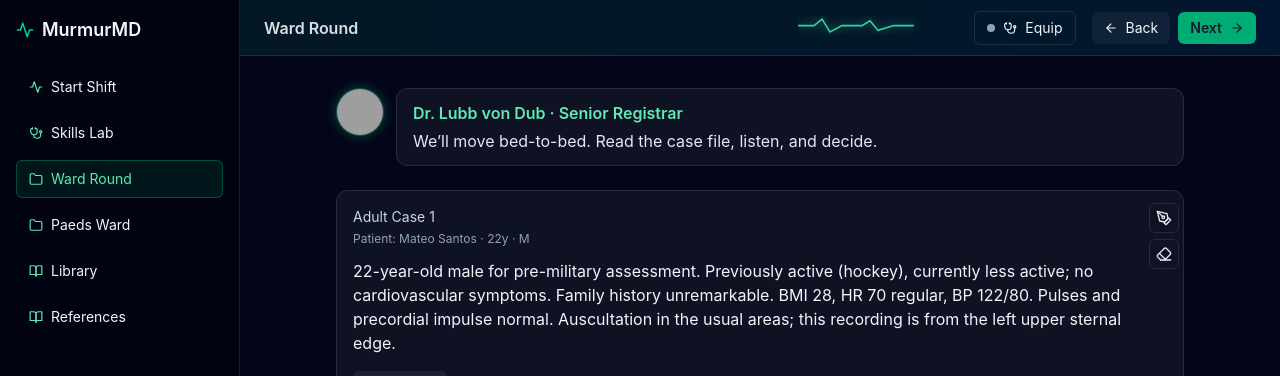
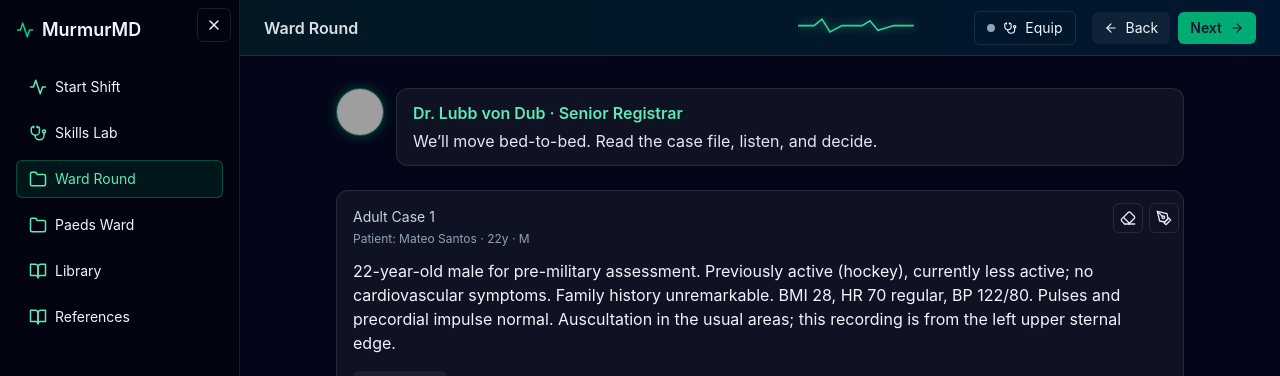
Before and after one commit to alameenayad/murmur-md, a React (Vite) app: page / in a window 1280 px wide. Both pictures are taken after a click on the button "Ward Round". Shown: the top 376 px of the page. Built offline with nearby package versions, Linux system fonts and the light colour scheme; grey boxes are pictures that could not be loaded.

Commit message:
Desktop sidebar: move collapse toggle inside sidebar (top-right); remove header toggle

```diff
--- a/src/App.tsx
+++ b/src/App.tsx
@@ -26,6 +26,7 @@ export default function App() {
   const [findingsList, setFindingsList] = useState<string[]>([])
   const [stethoscopeOn, setStethoscopeOn] = useState(false)
   const [mobileNavOpen, setMobileNavOpen] = useState(false)
+  const [desktopNavCollapsed, setDesktopNavCollapsed] = useState(false)
 
   function next() { stop(); setSceneIndex(i => Math.min(i + 1, scenes.length - 1)) }
   function prev() { stop(); setSceneIndex(i => Math.max(i - 1, 0)) }
@@ -74,31 +75,40 @@ export default function App() {
 
   return (
     <div className="min-h-[100svh] bg-slate-950 text-slate-100">
-      <div className="h-full sm:h-screen sm:grid sm:grid-cols-[240px_1fr]">
+      <div className={`h-full sm:h-screen sm:grid ${desktopNavCollapsed ? 'sm:grid-cols-[64px_1fr]' : 'sm:grid-cols-[240px_1fr]'}`}>
         {/* Sidebar (desktop) */}
-        <aside className="hidden sm:flex h-full border-r border-white/10 bg-black/30 backdrop-blur p-4 flex-col gap-6">
-          <div className="flex items-center gap-2 text-lg font-semibold">
-          <FiActivity className="text-emerald-400" />
-          MurmurMD
+        <aside className="hidden sm:flex relative h-full border-r border-white/10 bg-black/30 backdrop-blur p-2 sm:p-4 flex-col gap-4 sm:gap-6">
+          {/* Desktop collapse toggle inside sidebar container */}
+          <button
+            onClick={()=>setDesktopNavCollapsed(v=>!v)}
+            className="hidden sm:inline-flex items-center justify-center p-2 rounded-md border border-white/10 hover:bg-white/10 absolute top-2 right-2"
+            aria-label="Toggle sidebar"
+            title="Toggle sidebar"
+          >
+            {desktopNavCollapsed ? <FiMenu /> : <FiX />}
+          </button>
+          <div className={`flex items-center ${desktopNavCollapsed ? 'justify-center' : 'gap-2'} text-lg font-semibold`}>
+            <FiActivity className="text-emerald-400" />
+            {!desktopNavCollapsed && <>MurmurMD</>}
           </div>
           <nav className="flex-1 flex flex-col gap-2 text-sm">
-            <SidebarItem label="Start Shift" active={scene==='intro'} onClick={()=>goto(0)} icon={<FiActivity />} />
-            <SidebarItem label="Skills Lab" active={scene==='skills'} onClick={()=>goto(1)} icon={<TbStethoscope />} />
-            <SidebarItem label="Ward Round" active={scene==='ward'} onClick={()=>goto(2)} icon={<FiFolder />} />
-            <SidebarItem label="Paeds Ward" active={scene==='peds'} onClick={()=>goto(3)} icon={<FiFolder />} />
-            <SidebarItem label="Library" active={scene==='library'} onClick={()=>goto(4)} icon={<FiBookOpen />} />
-            <SidebarItem label="References" active={scene==='refs'} onClick={()=>goto(5)} icon={<FiBookOpen />} />
+            <SidebarItem collapsed={desktopNavCollapsed} label="Start Shift" active={scene==='intro'} onClick={()=>goto(0)} icon={<FiActivity />} />
+            <SidebarItem collapsed={desktopNavCollapsed} label="Skills Lab" active={scene==='skills'} onClick={()=>goto(1)} icon={<TbStethoscope />} />
+            <SidebarItem collapsed={desktopNavCollapsed} label="Ward Round" active={scene==='ward'} onClick={()=>goto(2)} icon={<FiFolder />} />
+            <SidebarItem collapsed={desktopNavCollapsed} label="Paeds Ward" active={scene==='peds'} onClick={()=>goto(3)} icon={<FiFolder />} />
+            <SidebarItem collapsed={desktopNavCollapsed} label="Library" active={scene==='library'} onClick={()=>goto(4)} icon={<FiBookOpen />} />
+            <SidebarItem collapsed={desktopNavCollapsed} label="References" active={scene==='refs'} onClick={()=>goto(5)} icon={<FiBookOpen />} />
           </nav>
           <div className="mt-auto space-y-4">
             <div className="w-full grid place-items-center">
               <img
                 src="/images/cardiff.png"
                 alt="Cardiff University"
-                className="max-w-[70px] opacity-40"
+                className={`${desktopNavCollapsed ? 'max-w-[36px]' : 'max-w-[70px]'} opacity-40`}
                 onError={(e)=>{ const img = (e.currentTarget as HTMLImageElement); img.onerror = null; img.src = 'https://upload.wikimedia.org/wikipedia/en/f/f7/Cardiff_University_logo.svg' }}
               />
             </div>
-            <div className="text-xs text-slate-400">™ Alameen Ayad - Year 2 SSC W1</div>
+            {!desktopNavCollapsed && <div className="text-xs text-slate-400">™ Alameen Ayad - Year 2 SSC W1</div>}
           </div>
         </aside>
         {/* Sidebar (mobile drawer) */}
@@ -673,21 +683,21 @@ function Peds({ onNext, onPrev: _onPrev, setAccuracy, accuracy, stethoscopeOn, o
                 </span>
               ))}
             </p>
-            {/* Floating vertical highlighter controls */}
-            <div className="absolute top-3 right-1 z-10 flex flex-col gap-1.5">
+            {/* Highlight controls - horizontal row, eraser left of pen */}
+            <div className="absolute top-3 right-1 z-10 flex flex-row gap-1.5">
+              <button
+                onClick={clearHighlights}
+                className="px-1.5 py-1.5 rounded-md border border-white/10 bg-white/0 hover:bg-white/5 text-slate-200"
+                title="Clear highlights"
+              >
+                <LuEraser size={16} />
+              </button>
               <button
                 onClick={()=> setHighlightOn(v=>!v)}
                 className={`px-1.5 py-1.5 rounded-md border ${highlightOn ? 'border-cyan-400 bg-cyan-500/10 text-cyan-200 shadow-[0_0_8px_rgba(56,189,248,0.5)]' : 'border-white/10 bg-white/0 hover:bg-white/5 text-slate-200'}`}
                 title="Toggle highlighter"
               >
                 <FiPenTool size={16} />
-              </button>
-              <button
-                onClick={clearHighlights}
-                className="px-1.5 py-1.5 rounded-md border border-white/10 bg-white/0 hover:bg-white/5 text-slate-200"
-                title="Clear highlights"
-              >
-                <LuEraser size={16} />
               </button>
             </div>
             <div className="flex items-center gap-2 mb-4">
@@ -919,21 +929,21 @@ function Ward({ onNext, onPrev: _onPrev, setAccuracy, accuracy, stethoscopeOn, o
                 </span>
               ))}
             </p>
-            {/* Floating vertical highlighter controls */}
-            <div className="absolute top-3 right-1 z-10 flex flex-col gap-1.5">
+            {/* Highlight controls - horizontal row, eraser left of pen */}
+            <div className="absolute top-3 right-1 z-10 flex flex-row gap-1.5">
+              <button
+                onClick={clearHighlights}
+                className="px-1.5 py-1.5 rounded-md border border-white/10 bg-white/0 hover:bg-white/5 text-slate-200"
+                title="Clear highlights"
+              >
+                <LuEraser size={16} />
+              </button>
               <button
                 onClick={()=> setHighlightOn(v=>!v)}
                 className={`px-1.5 py-1.5 rounded-md border ${highlightOn ? 'border-cyan-400 bg-cyan-500/10 text-cyan-200 shadow-[0_0_8px_rgba(56,189,248,0.5)]' : 'border-white/10 bg-white/0 hover:bg-white/5 text-slate-200'}`}
                 title="Toggle highlighter"
               >
                 <FiPenTool size={16} />
-              </button>
-              <button
-                onClick={clearHighlights}
-                className="px-1.5 py-1.5 rounded-md border border-white/10 bg-white/0 hover:bg-white/5 text-slate-200"
-                title="Clear highlights"
-              >
-                <LuEraser size={16} />
               </button>
             </div>
             <div className="flex items-center gap-2 mb-4">
@@ -1121,11 +1131,11 @@ function Mentor({ text }: { text: string }) {
   )
 }
 
-function SidebarItem({ label, active, onClick, icon }: { label: string, active?: boolean, onClick?: ()=>void, icon?: React.ReactNode }) {
+function SidebarItem({ label, active, onClick, icon, collapsed }: { label: string, active?: boolean, onClick?: ()=>void, icon?: React.ReactNode, collapsed?: boolean }) {
   return (
-    <button onClick={onClick} className={`flex items-center gap-2 px-3 py-2 rounded-md text-left ${active ? 'bg-emerald-500/10 border border-emerald-400/30 text-emerald-300' : 'hover:bg-white/5 border border-transparent'}`}>
-      <span className="text-emerald-300">{icon}</span>
-      <span>{label}</span>
+    <button onClick={onClick} className={`flex ${collapsed ? 'justify-center' : 'items-center gap-2'} px-2 sm:px-3 py-2 rounded-md text-left ${active ? 'bg-emerald-500/10 border border-emerald-400/30 text-emerald-300' : 'hover:bg-white/5 border border-transparent'}`}>
+      <span className="text-emerald-300 text-lg">{icon}</span>
+      {!collapsed && <span>{label}</span>}
     </button>
   )
 }
```
